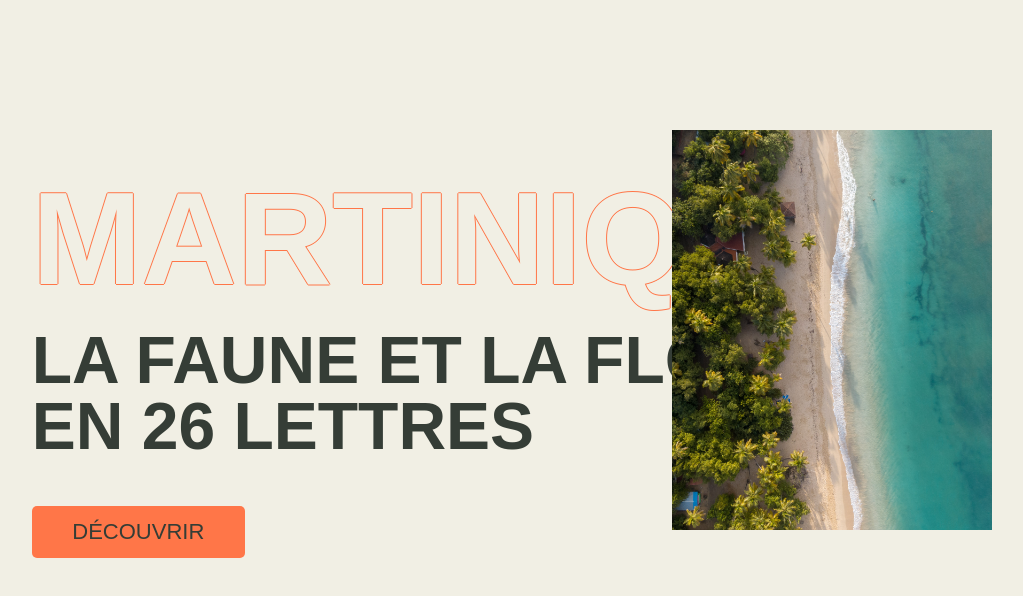
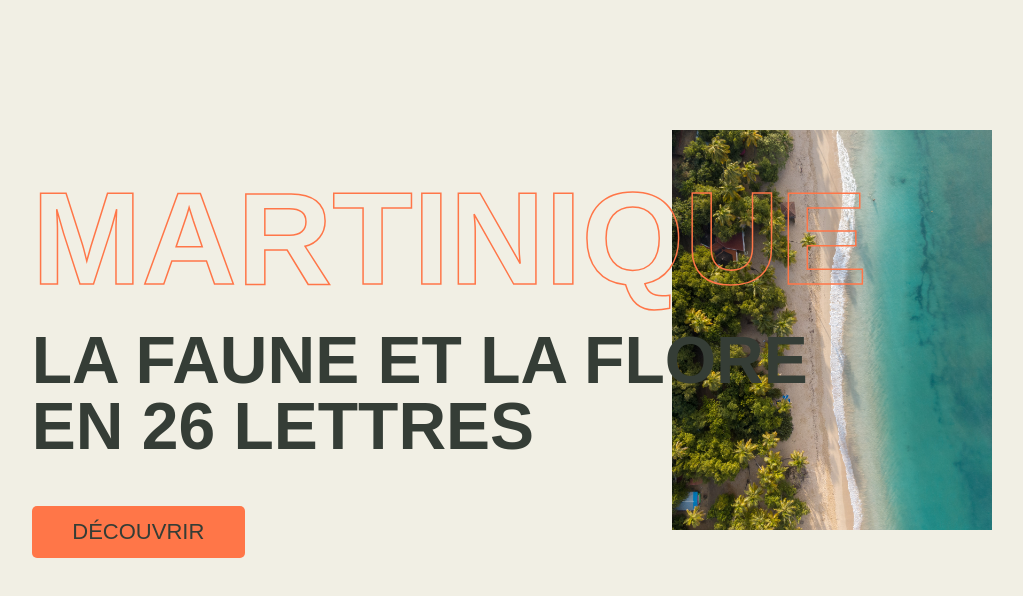
Before and after one commit to margueritekennenga/abc-m1-wd-css, a plain HTML site: page index.html in a window 1280 px wide. Shown: the whole page, without its empty margins (75-1098 px from the left). Drawn offline with Linux system fonts and the light colour scheme; a web font is replaced by a local one.

Commit message:
home 3.0

```diff
--- a/assets/css/main.css
+++ b/assets/css/main.css
@@ -26,15 +26,15 @@ h1{
     grid-row: 5;
     text-transform: uppercase;
     transform-origin: center;
-    color: var(--white);
-    text-shadow:1px 0 0 var(--orange),0 1px 0 var(--orange),-1px 0 0 var(--orange),0 -1px 0 var(--orange);
+    /* color: var(--white); */
+    color: rgba(0, 0, 0, 0);
+    -webkit-text-stroke: 1.5px var(--orange);
+    /* text-shadow:1px 0 0 var(--orange),0 1px 0 var(--orange),-1px 0 0 var(--orange),0 -1px 0 var(--orange); */
     transition: all .3s ease-in;
 }
 
 h1:hover{
-    transform: scale(1.01);
     color :var(--orange);
-    letter-spacing: .2rem;
 }
 
 .home{
@@ -79,6 +79,7 @@ a:hover{
 
 .home img{
     width: 75%;
+    z-index: -1;
     grid-column: 8 / 12;
     grid-row: 4 / 6;
     transition: all .3s ease-in;
```
